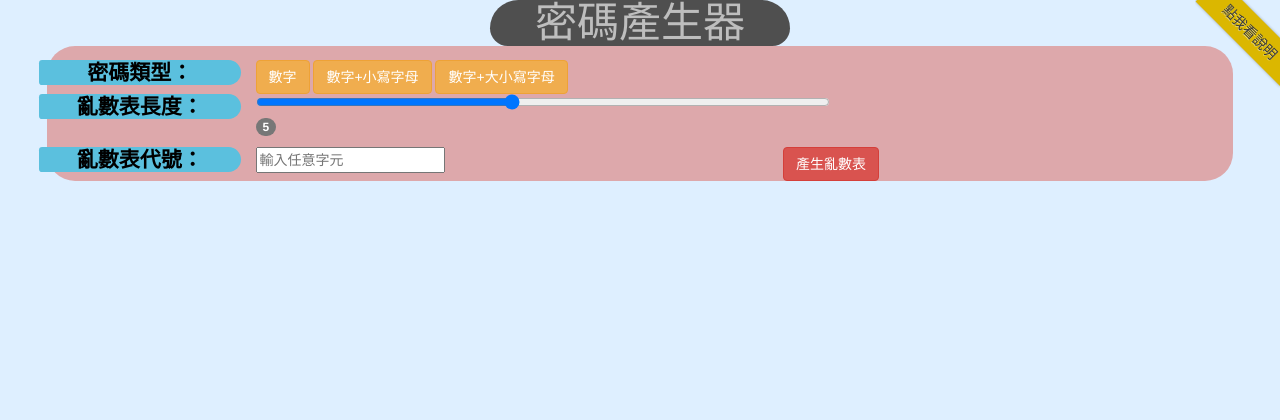
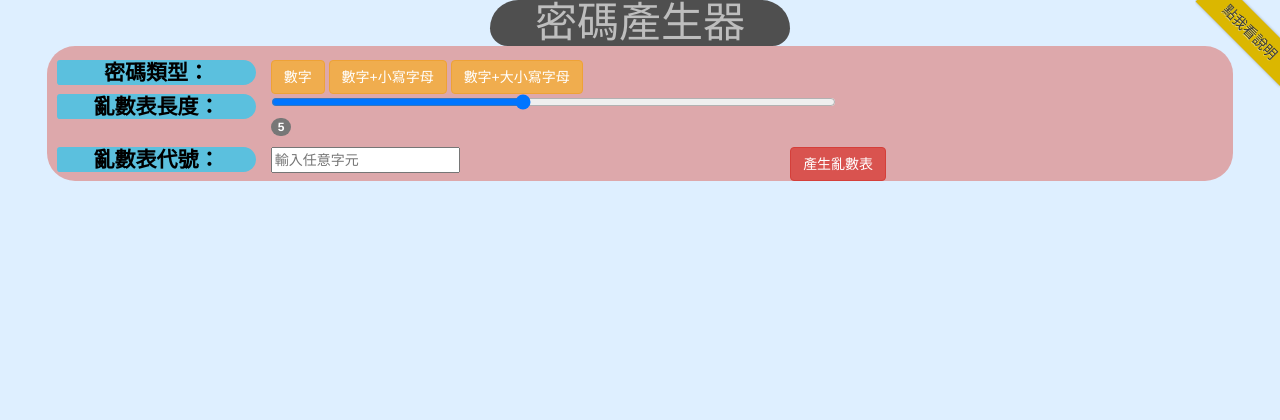
Before and after one commit to Edwardz43/myJavaScript, a PHP site: page / in a window 1280 px wide. Shown: the top 420 px of the page. Run offline with PHP 8.4, Linux system fonts and the light colour scheme; some libraries are stand-ins or nearby versions.

Commit message:
201705131528 bug fixed

```diff
--- a/170508_hw_password/style.css
+++ b/170508_hw_password/style.css
@@ -54,7 +54,7 @@
 .form-horizontal{
 	width: 100%;
 	padding-top: 1em;
-	padding-left: 0.5em;
+	padding-left: 1.8em;
 	background-color: rgba(222, 150, 150, 0.8);
 	border-top-right-radius: 2em;
 	border-top-left-radius: 2em;
```
